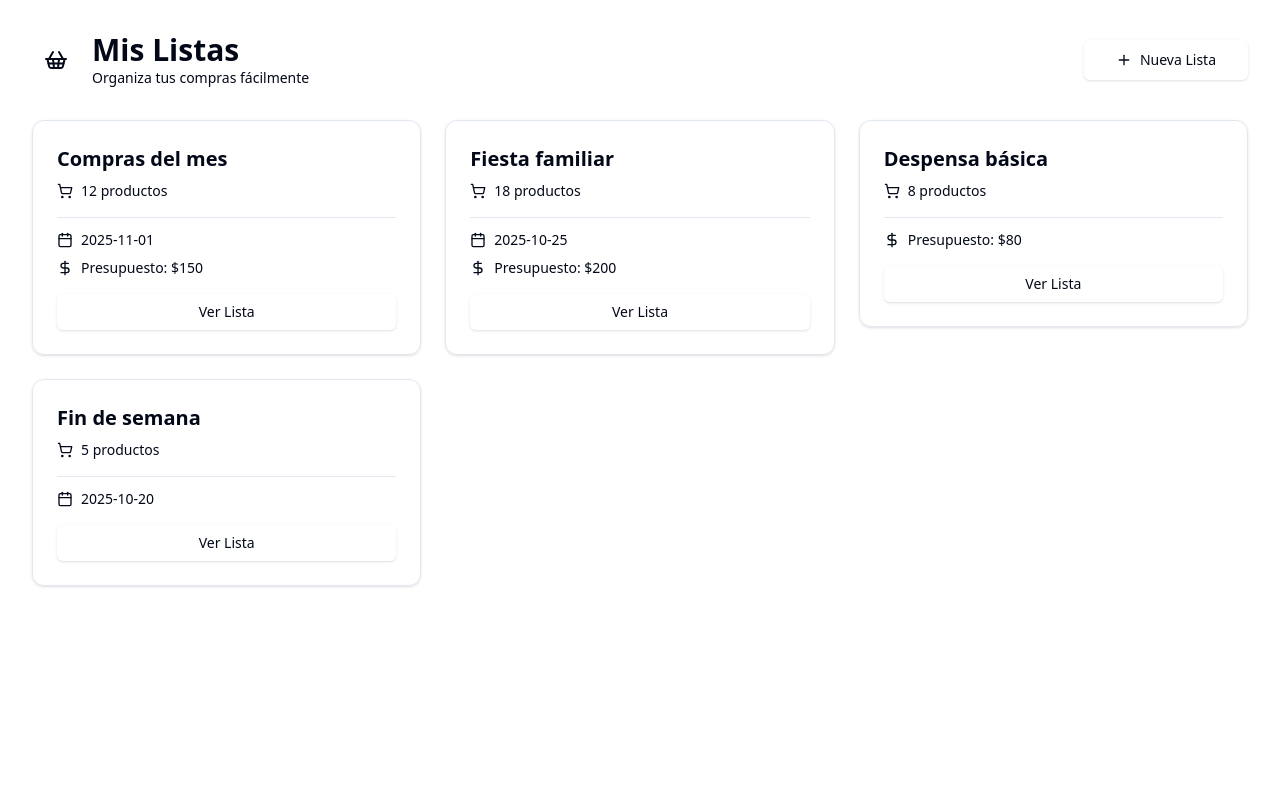
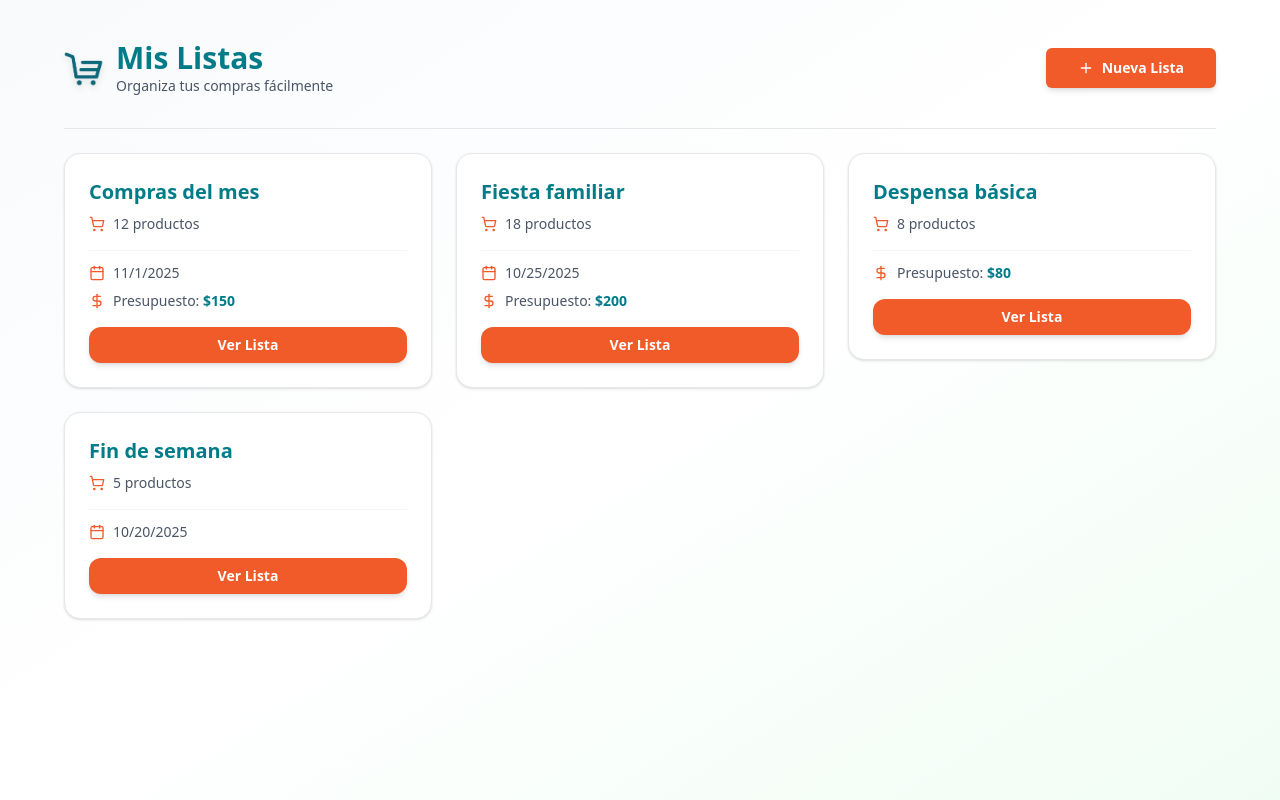
Before and after one commit to ricardojcrux/la-canasta-frontend, a React (Vite) app: page /dashboard in a window 1280 px wide. Built offline with nearby package versions, Linux system fonts and the light colour scheme.

Commit message:
some details added

```diff
--- a/src/components/ui/DashboardHeader.jsx
+++ b/src/components/ui/DashboardHeader.jsx
@@ -1,25 +1,43 @@
-import { motion } from 'framer-motion';
-import { ShoppingBasket, Plus } from 'lucide-react';
-import { Link } from 'react-router-dom';
-import { Button } from '@/components/ui/button';
+import { motion } from "framer-motion";
+import { Plus } from "lucide-react";
+import { Link } from "react-router-dom";
+import { Button } from "@/components/ui/button";
+import logoCanasta from "@/assets/la-canasta-logo-sin-texto.png"; // 👈 tu logo
 
 export function DashboardHeader() {
   return (
     <motion.div
       initial={{ opacity: 0, y: -20 }}
       animate={{ opacity: 1, y: 0 }}
+      transition={{ duration: 0.4 }}
       className="mb-8 flex flex-col gap-4 sm:flex-row sm:items-center sm:justify-between"
     >
+      {/* Logo y título */}
       <div className="flex items-center gap-3">
-        <div className="flex h-12 w-12 items-center justify-center rounded-xl bg-gradient-to-br from-primary to-primary/80 shadow-[var(--shadow-soft)]">
-          <ShoppingBasket className="h-6 w-6 text-primary-foreground" />
+        {/* Logo */}
+        <div className="flex items-center justify-center">
+          <img
+            src={logoCanasta}
+            alt="Logo La Canasta"
+            className="w-10 h-auto drop-shadow-md" // 🔹 Más pequeño y proporcionado
+          />
         </div>
+
+        {/* Texto */}
         <div>
-          <h1 className="text-3xl font-bold text-foreground">Mis Listas</h1>
-          <p className="text-sm text-muted-foreground">Organiza tus compras fácilmente</p>
+          <h1 className="text-3xl font-bold text-[#007C89]">Mis Listas</h1>
+          <p className="text-sm text-gray-600">
+            Organiza tus compras fácilmente
+          </p>
         </div>
       </div>
-      <Button asChild size="lg" className="gap-2">
+
+      {/* Botón Nueva Lista */}
+      <Button
+        asChild
+        size="lg"
+        className="gap-2 bg-[#F15A29] hover:bg-[#d94f23] text-white font-semibold shadow-md"
+      >
         <Link to="/new-list">
           <Plus className="h-5 w-5" />
           Nueva Lista
--- a/src/components/ui/ShoppingListCard.jsx
+++ b/src/components/ui/ShoppingListCard.jsx
@@ -1,8 +1,8 @@
-import { motion } from 'framer-motion';
-import { Link } from 'react-router-dom';
-import { Card, CardContent } from '@/components/ui/card';
-import { Button } from '@/components/ui/button';
-import { ShoppingCart, Calendar, DollarSign } from 'lucide-react';
+import { motion } from "framer-motion";
+import { Link } from "react-router-dom";
+import { Card, CardContent } from "@/components/ui/card";
+import { Button } from "@/components/ui/button";
+import { ShoppingCart, Calendar, DollarSign } from "lucide-react";
 
 export function ShoppingListCard({ id, title, total, date, budget, index }) {
   return (
@@ -12,36 +12,49 @@ export function ShoppingListCard({ id, title, total, date, budget, index }) {
       transition={{ delay: index * 0.1 }}
       whileHover={{ y: -4 }}
     >
-      <Card className="overflow-hidden transition-shadow duration-300 hover:shadow-[var(--shadow-card-hover)]">
+      <Card className="overflow-hidden border border-gray-200 bg-white shadow-sm transition-all duration-300 hover:shadow-md rounded-2xl">
         <CardContent className="p-6">
+          {/* Título y productos */}
           <div className="mb-4 flex items-start justify-between">
             <div className="flex-1">
-              <h2 className="mb-2 text-xl font-semibold text-foreground">{title}</h2>
-              <div className="flex items-center gap-2 text-sm text-muted-foreground">
-                <ShoppingCart className="h-4 w-4" />
+              <h2 className="mb-2 text-xl font-semibold text-[#007C89]">
+                {title}
+              </h2>
+              <div className="flex items-center gap-2 text-sm text-gray-600">
+                <ShoppingCart className="h-4 w-4 text-[#F15A29]" />
                 <span>{total} productos</span>
               </div>
             </div>
           </div>
 
+          {/* Fecha y presupuesto */}
           {(date || budget) && (
-            <div className="mb-4 space-y-2 border-t pt-3">
+            <div className="mb-4 space-y-2 border-t border-gray-100 pt-3">
               {date && (
-                <div className="flex items-center gap-2 text-sm text-muted-foreground">
-                  <Calendar className="h-4 w-4" />
-                  <span>{date}</span>
+                <div className="flex items-center gap-2 text-sm text-gray-600">
+                  <Calendar className="h-4 w-4 text-[#F15A29]" />
+                  <span>{new Date(date).toLocaleDateString()}</span>
                 </div>
               )}
               {budget && (
-                <div className="flex items-center gap-2 text-sm text-muted-foreground">
-                  <DollarSign className="h-4 w-4" />
-                  <span>Presupuesto: ${budget}</span>
+                <div className="flex items-center gap-2 text-sm text-gray-600">
+                  <DollarSign className="h-4 w-4 text-[#F15A29]" />
+                  <span>
+                    Presupuesto:{" "}
+                    <span className="font-semibold text-[#007C89]">
+                      ${budget}
+                    </span>
+                  </span>
                 </div>
               )}
             </div>
           )}
 
-          <Button asChild className="w-full" variant="secondary">
+          {/* Botón Ver Lista */}
+          <Button
+            asChild
+            className="w-full bg-[#F15A29] hover:bg-[#d94f23] text-white font-semibold rounded-xl shadow-md transition-all duration-200"
+          >
             <Link to={`/list/${id}`}>Ver Lista</Link>
           </Button>
         </CardContent>
--- a/src/pages/Dashboard.jsx
+++ b/src/pages/Dashboard.jsx
@@ -1,24 +1,41 @@
-import { DashboardHeader } from '@/components/ui/DashboardHeader';
-import { ShoppingListCard } from '@/components/ui/ShoppingListCard';
+import { DashboardHeader } from "@/components/ui/DashboardHeader";
+import { ShoppingListCard } from "@/components/ui/ShoppingListCard";
+import { motion } from "framer-motion";
 
 export default function Dashboard() {
   const shoppingLists = [
-    { id: 1, title: 'Compras del mes', total: 12, date: '2025-11-01', budget: 150 },
-    { id: 2, title: 'Fiesta familiar', total: 18, date: '2025-10-25', budget: 200 },
-    { id: 3, title: 'Despensa básica', total: 8, budget: 80 },
-    { id: 4, title: 'Fin de semana', total: 5, date: '2025-10-20' },
+    { id: 1, title: "Compras del mes", total: 12, date: "2025-11-01", budget: 150 },
+    { id: 2, title: "Fiesta familiar", total: 18, date: "2025-10-25", budget: 200 },
+    { id: 3, title: "Despensa básica", total: 8, budget: 80 },
+    { id: 4, title: "Fin de semana", total: 5, date: "2025-10-20" },
   ];
 
   return (
-    <div className="min-h-screen bg-background p-4 sm:p-8">
-      <div className="mx-auto max-w-7xl">
+    <div className="min-h-screen bg-gradient-to-br from-[#f8fafc] via-white to-[#f0fdf4] p-6 sm:p-10">
+      <motion.div
+        initial={{ opacity: 0, y: 20 }}
+        animate={{ opacity: 1, y: 0 }}
+        transition={{ duration: 0.6 }}
+        className="mx-auto max-w-6xl"
+      >
+        {/* Encabezado con logo y botón */}
         <DashboardHeader />
-        <div className="grid gap-6 sm:grid-cols-2 lg:grid-cols-3">
+
+        {/* Línea divisoria sutil */}
+        <div className="border-t border-gray-200 my-6"></div>
+
+        {/* Tarjetas de listas de compras */}
+        <motion.div
+          initial={{ opacity: 0 }}
+          animate={{ opacity: 1 }}
+          transition={{ delay: 0.3, duration: 0.6 }}
+          className="grid gap-6 sm:grid-cols-2 lg:grid-cols-3"
+        >
           {shoppingLists.map((list, index) => (
             <ShoppingListCard key={list.id} {...list} index={index} />
           ))}
-        </div>
-      </div>
+        </motion.div>
+      </motion.div>
     </div>
   );
 }
```
Also changed, not shown: src/pages/CreateList.jsx (+44 -35 lines), src/pages/Register.jsx (+71 -49 lines), src/assets/la-canasta-logo-sin-texto.png (added).
